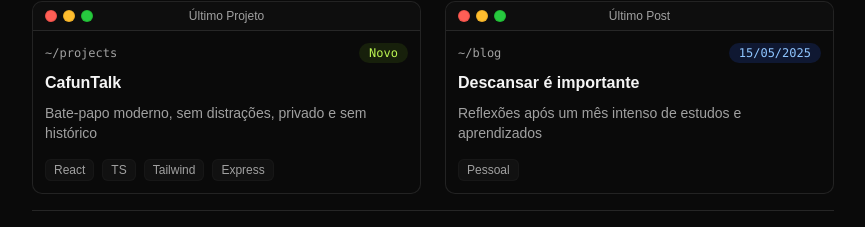
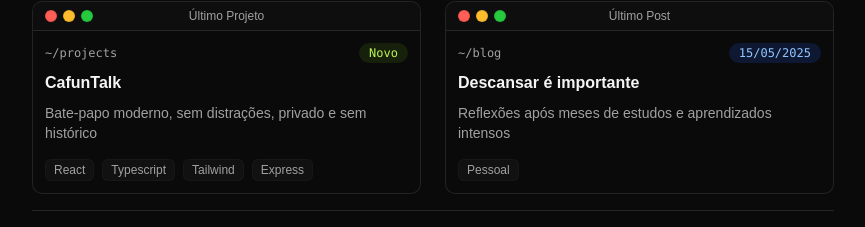
Before and after one commit to coelhomarcus/marcus, a React (Vite) app: page / in a window 1280 px wide. Shown: the part 379-606 px from the top of the page, without its empty margins (207-1072 px from the left). Built offline with nearby package versions, Linux system fonts and the light colour scheme; a web font is replaced by a local one.

Commit message:
minor changes

```diff
--- a/src/components/Blog/Blog.tsx
+++ b/src/components/Blog/Blog.tsx
@@ -32,13 +32,11 @@ const BlogCard = ({
                     <h3 className="text-sm font-medium text-white">{title}</h3>
                     <div className="flex items-center gap-1 text-xs text-neutral-500">
                         <MdCalendarToday size={14} />
-                        <span>{date}</span>
+                        <span className="font-medium">{date}</span>
                     </div>
                 </div>
 
-                <p className="text-sm text-neutral-400 mb-3 flex-grow">
-                    {desc}
-                </p>
+                <p className="text-sm text-neutral-400 mb-3 flex-grow">{desc}</p>
 
                 <div className="flex flex-col gap-3 sm:gap-0 sm:flex-row items-start justify-between sm:items-center">
                     <div className="flex items-center gap-1 text-xs rounded-sm bg-neutral-800/30 text-neutral-500 border-neutral-800/30 px-2 py-0.5">
@@ -67,9 +65,7 @@ const Blog = () => {
     const [searchTerm, setSearchTerm] = useState("");
 
     const filteredPosts = arrBlog.filter((post) => {
-        const searchContent = `${post.title} ${post.desc} ${post.tags?.join(
-            " "
-        )}`.toLowerCase();
+        const searchContent = `${post.title} ${post.desc} ${post.tags?.join(" ")}`.toLowerCase();
         return searchContent.includes(searchTerm.toLowerCase());
     });
 
@@ -77,9 +73,7 @@ const Blog = () => {
         <div className="text-white">
             <PageTitle title="Blog" />
             <h1 className="text-xl font-semibold mb-2">Blog</h1>
-            <p className="text-neutral-400 text-sm mb-4">
-                Meus preciosos pensamentos e anotações.
-            </p>
+            <p className="text-neutral-400 text-sm mb-4">Meus preciosos pensamentos e anotações.</p>
             <div className="mb-6 relative">
                 <div className="absolute inset-y-0 left-0 flex items-center pl-3 pointer-events-none text-neutral-400">
                     <IoSearchSharp />
@@ -106,9 +100,7 @@ const Blog = () => {
                         />
                     ))
                 ) : (
-                    <p className="text-neutral-400 text-xs text-center py-4">
-                        Nenhum post encontrado.
-                    </p>
+                    <p className="text-neutral-400 text-xs text-center py-4">Nenhum post encontrado.</p>
                 )}
             </div>
         </div>
--- a/src/utils/data.ts
+++ b/src/utils/data.ts
@@ -2,7 +2,7 @@ export const arrBlog = [
     {
         slug: "rest",
         title: "Descansar é importante",
-        desc: "Reflexões após um mês intenso de estudos e aprendizados",
+        desc: "Reflexões após meses de estudos e aprendizados intensos",
         date: "15/05/2025",
         time: 3,
         tags: ["Pessoal"],
@@ -38,7 +38,7 @@ export const arrProjects = [
         href: "https://cafuntalk.com",
         name: "CafunTalk",
         desc: "Bate-papo moderno, sem distrações, privado e sem histórico",
-        tech: ["React", "TS", "Tailwind", "Express"],
+        tech: ["React", "Typescript", "Tailwind", "Express"],
     },
     {
         href: "https://www.youtube.com/shorts/0fSoHjAadas",
@@ -56,7 +56,7 @@ export const arrProjects = [
         href: "https://maahlune.github.io/vn/",
         name: "MaahLune VN",
         desc: "Hub de Traduções de Visual Novels para Português",
-        tech: ["React", "TS", "Tailwind"],
+        tech: ["React", "Typescript", "Tailwind"],
     },
 ];
 
@@ -65,25 +65,13 @@ export const arrSideProjects = [
         href: "https://coelhomarcus.github.io/bunnybash/",
         name: "BunnyBash",
         desc: "Site que simula um terminal",
-        tech: ["HTML", "CSS", "JS", "API"],
+        tech: ["HTML", "CSS", "Javascript", "API"],
     },
     {
         href: "https://blob-temp.vercel.app/",
         name: "Blob",
         desc: "Site de previsão meteorológica",
         tech: ["Next.js", "Tailwind", "API"],
-    },
-    {
-        href: "https://github.com/coelhomarcus/coebot",
-        name: "CoeBot",
-        desc: "Bot divertido para o Discord",
-        tech: ["Node", "discord.js", "JS", "API"],
-    },
-    {
-        href: "https://github.com/coelhomarcus/chatbox-twitch",
-        name: "ChatBox",
-        desc: "Chatbox fofo para Twitch",
-        tech: ["Node", "tmi.js", "JS", "HTML", "CSS"],
     },
     {
         href: "https://marketplace.visualstudio.com/items?itemName=coelhomarcus.bakaneo",
@@ -95,7 +83,7 @@ export const arrSideProjects = [
         href: "https://maahlune.github.io/games-beaten",
         name: "Games Beaten",
         desc: "Tabela dos meus Jogos Zerados",
-        tech: ["HTML", "CSS", "JS"],
+        tech: ["HTML", "CSS", "Javascript"],
     },
     {
         href: "https://coelhomarcus.itch.io/mailman",
@@ -104,10 +92,22 @@ export const arrSideProjects = [
         tech: ["C#", "Unity", "Blender"],
     },
     {
+        href: "https://github.com/coelhomarcus/coebot",
+        name: "CoeBot",
+        desc: "Bot divertido para o Discord",
+        tech: ["Node", "discord.js", "Javascript", "API"],
+    },
+    {
+        href: "https://github.com/coelhomarcus/chatbox-twitch",
+        name: "ChatBox",
+        desc: "Chatbox fofo para Twitch",
+        tech: ["Node", "TMI.js", "Javascript", "HTML", "CSS"],
+    },
+    {
         href: "https://coelhomarcus.github.io/catype/",
         name: "Catype",
         desc: "Protótipo de site de digitação",
-        tech: ["HTML", "CSS", "JS"],
+        tech: ["HTML", "CSS", "Javascript"],
     },
 ];
 
```
